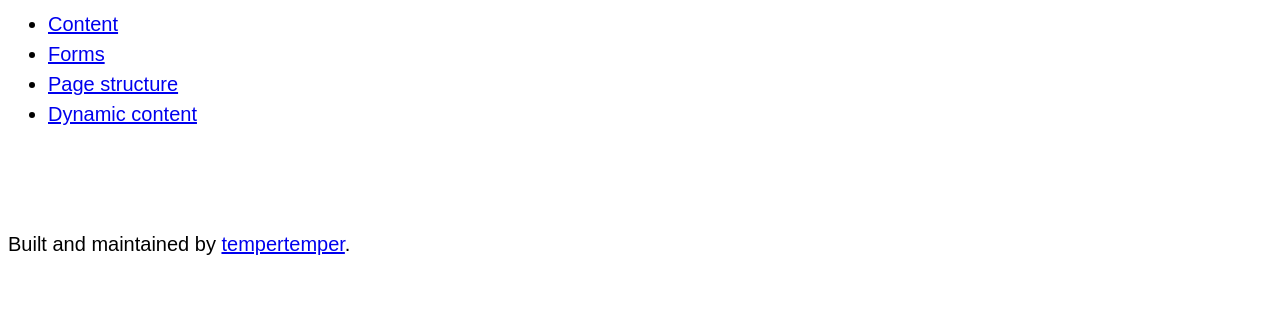
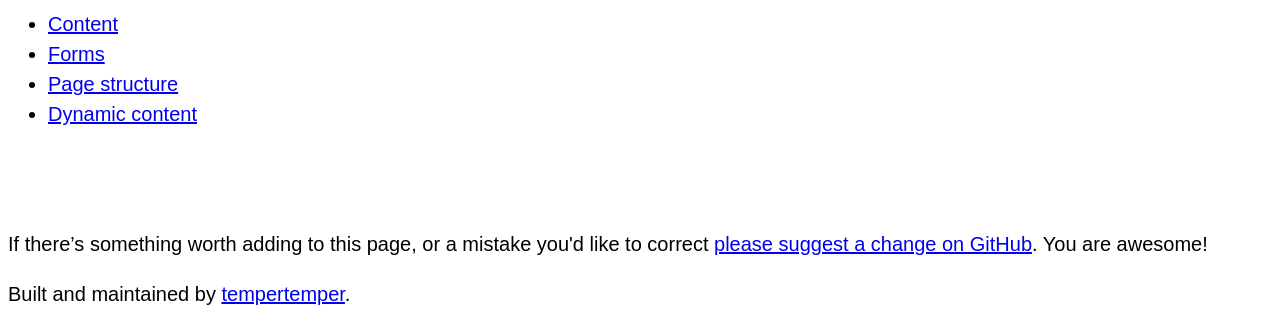
Before and after one commit to tempertemper/html-playground, an Eleventy site: page src/site/index.html in a window 1280 px wide. Shown: the part 589-918 px from the top of the page. Before the commit the page ends 868 px from the top, so only its background shows below. Built offline with nearby package versions, Linux system fonts and the light colour scheme; Eleventy itself is replaced by a stand-in of ours; files that its build step writes are made by us from their sources.

Commit message:
Adds ‘edit on GitHub’ link to the page footer

```diff
--- a/src/site/_layouts/default.html
+++ b/src/site/_layouts/default.html
@@ -16,6 +16,7 @@
         <h1>{{ title }}</h1>
         {{ content | safe }}
         <footer>
+            <p>If there’s something worth adding to this page, or a mistake you'd like to correct <a href="https://github.com/tempertemper/html-playground/blob/master/{{ page.inputPath }}">please suggest a change on GitHub</a>. You are awesome!</p>
             <p>Built and maintained by <a href="https://www.tempertemper.net">tempertemper</a>.</p>
         </footer>
         <style>
```
Also changed, not shown: 1 other file.
